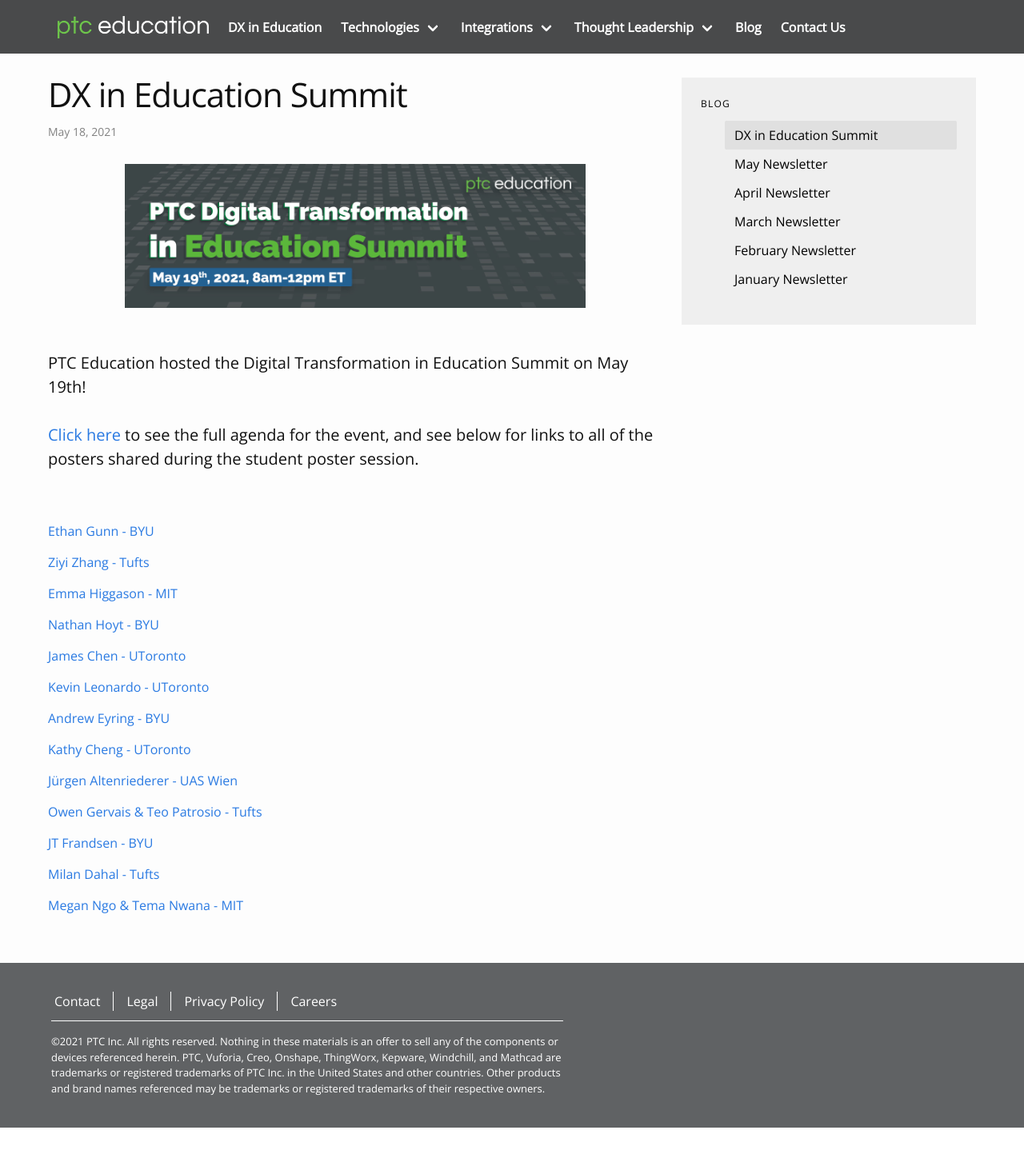
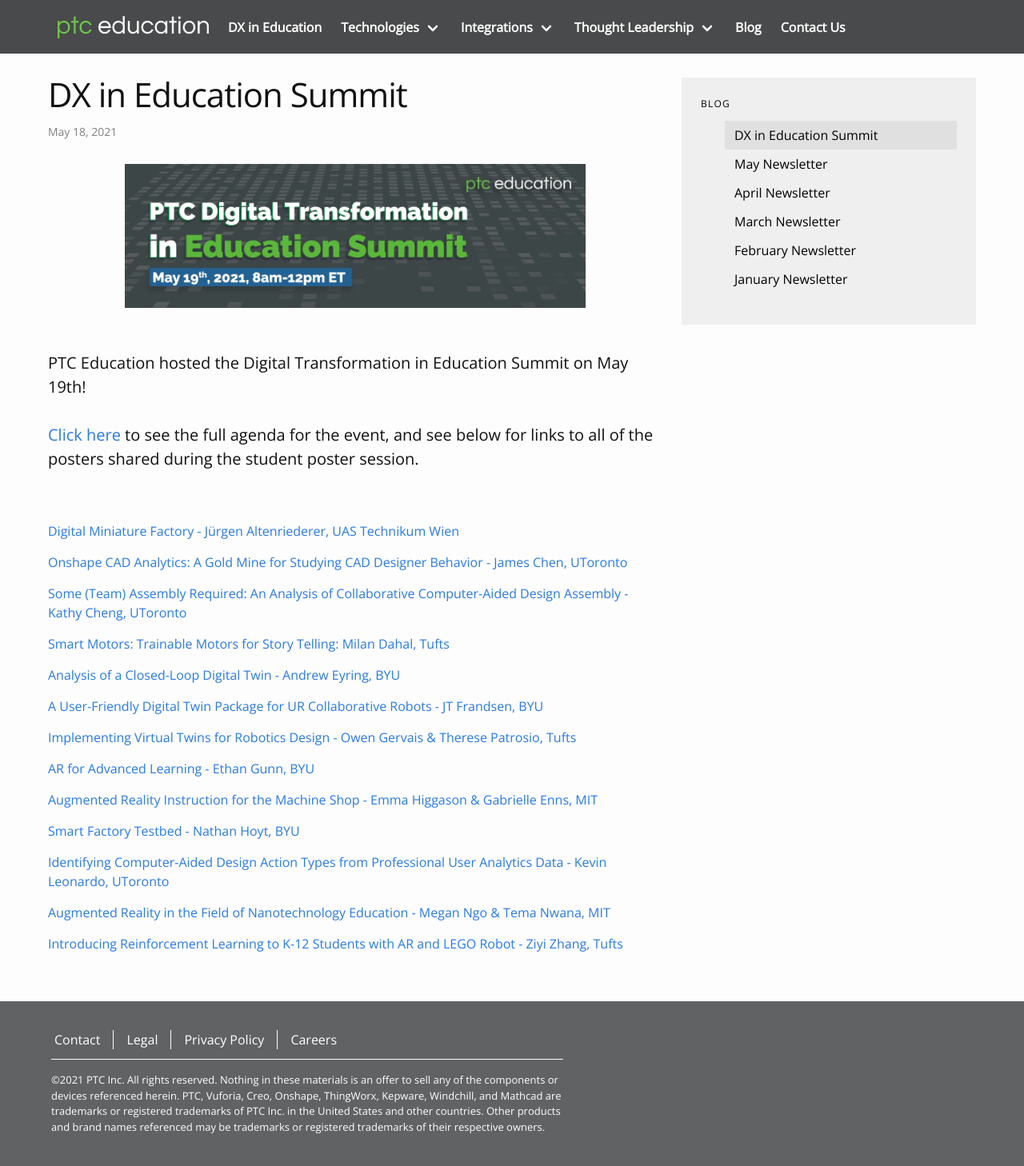
Before and after one commit to PTC-Education/PTC-Education.github.io, a Jekyll site: the page built from _posts/2021-05-19-DX-in-Educaiton-Summit.markdown, in a window 1280 px wide. Shown: the whole page at 80% size. Built offline with Jekyll 4.4.1, drawn with Linux system fonts in a browser that asks for light colours; nearby versions of some CDN libraries; before the commit the page ends 1410 px from its top, so only the background shows below that.

Commit message:
Updated student posers

```diff
--- a/_posts/2021-05-19-DX-in-Educaiton-Summit.markdown
+++ b/_posts/2021-05-19-DX-in-Educaiton-Summit.markdown
@@ -14,28 +14,29 @@
 </div>
 <br>
 <br>
-<a href="/resources/Ethan Gunn - BYU.pdf">Ethan Gunn - BYU</a>
+<a href="/resources/Jürgen Altenriederer - UAS Wien.pdf">Digital Miniature Factory - Jürgen Altenriederer, UAS Technikum Wien</a>
 
-<a href="/resources/Ziyi Zhang - Tufts.pdf">Ziyi Zhang - Tufts</a>
+<a href="/resources/James Chen - UToronto.pdf">Onshape CAD Analytics: A Gold Mine for Studying CAD Designer Behavior - James Chen, UToronto</a>
 
-<a href="/resources/Emma Higgason - MIT.pdf">Emma Higgason - MIT</a>
+<a href="/resources/Kathy Cheng - UToronto.pdf">Some (Team) Assembly Required: An Analysis of Collaborative Computer-Aided Design Assembly - Kathy Cheng, UToronto</a>
 
-<a href="/resources/Nathan Hoyt - BYU.pdf">Nathan Hoyt - BYU</a>
+<a href="/resources/Milan Dahal - Tufts.pdf">Smart Motors: Trainable Motors for Story Telling: Milan Dahal, Tufts</a>
 
-<a href="/resources/James Chen - UToronto.pdf">James Chen - UToronto</a>
+<a href="/resources/Andrew Eyring - BYU.pdf">Analysis of a Closed-Loop Digital Twin - Andrew Eyring, BYU</a>
 
-<a href="/resources/Kevin Leonardo - UToronto.pdf">Kevin Leonardo - UToronto</a>
+<a href="/resources/JT Frandsen - BYU.pdf">A User-Friendly Digital Twin Package for UR Collaborative Robots - JT Frandsen, BYU</a>
 
-<a href="/resources/Andrew Eyring - BYU.pdf">Andrew Eyring - BYU</a>
+<a href="/resources/Owen Gervais & Teo Patrosio - Tufts.pdf">Implementing Virtual Twins for Robotics Design - Owen Gervais & Therese Patrosio, Tufts</a>
 
-<a href="/resources/Kathy Cheng - UToronto.pdf">Kathy Cheng - UToronto</a>
+<a href="/resources/Ethan Gunn - BYU.pdf">AR for Advanced Learning - Ethan Gunn, BYU</a>
 
-<a href="/resources/Jürgen Altenriederer - UAS Wien.pdf">Jürgen Altenriederer - UAS Wien</a>
+<a href="/resources/Emma Higgason - MIT.pdf">Augmented Reality Instruction for the Machine Shop - Emma Higgason & Gabrielle Enns, MIT</a>
 
-<a href="/resources/Owen Gervais & Teo Patrosio - Tufts.pdf">Owen Gervais & Teo Patrosio - Tufts</a>
+<a href="/resources/Nathan Hoyt - BYU.pdf">Smart Factory Testbed - Nathan Hoyt, BYU</a>
 
-<a href="/resources/JT Frandsen - BYU.pdf">JT Frandsen - BYU</a>
+<a href="/resources/Kevin Leonardo - UToronto.pdf">Identifying Computer-Aided Design Action Types from
+Professional User Analytics Data - Kevin Leonardo, UToronto</a>
 
-<a href="/resources/Milan Dahal - Tufts.pdf">Milan Dahal - Tufts</a>
+<a href="/resources/Megan Ngo & Tema Nwana - MIT.pdf">Augmented Reality in the Field of Nanotechnology Education - Megan Ngo & Tema Nwana, MIT</a>
 
-<a href="/resources/Megan Ngo & Tema Nwana - MIT.pdf">Megan Ngo & Tema Nwana - MIT</a>
+<a href="/resources/Ziyi Zhang - Tufts.pdf">Introducing	Reinforcement Learning to K-12 Students with AR and LEGO Robot - Ziyi Zhang, Tufts</a>
```
Also changed, not shown: 2 other files.
